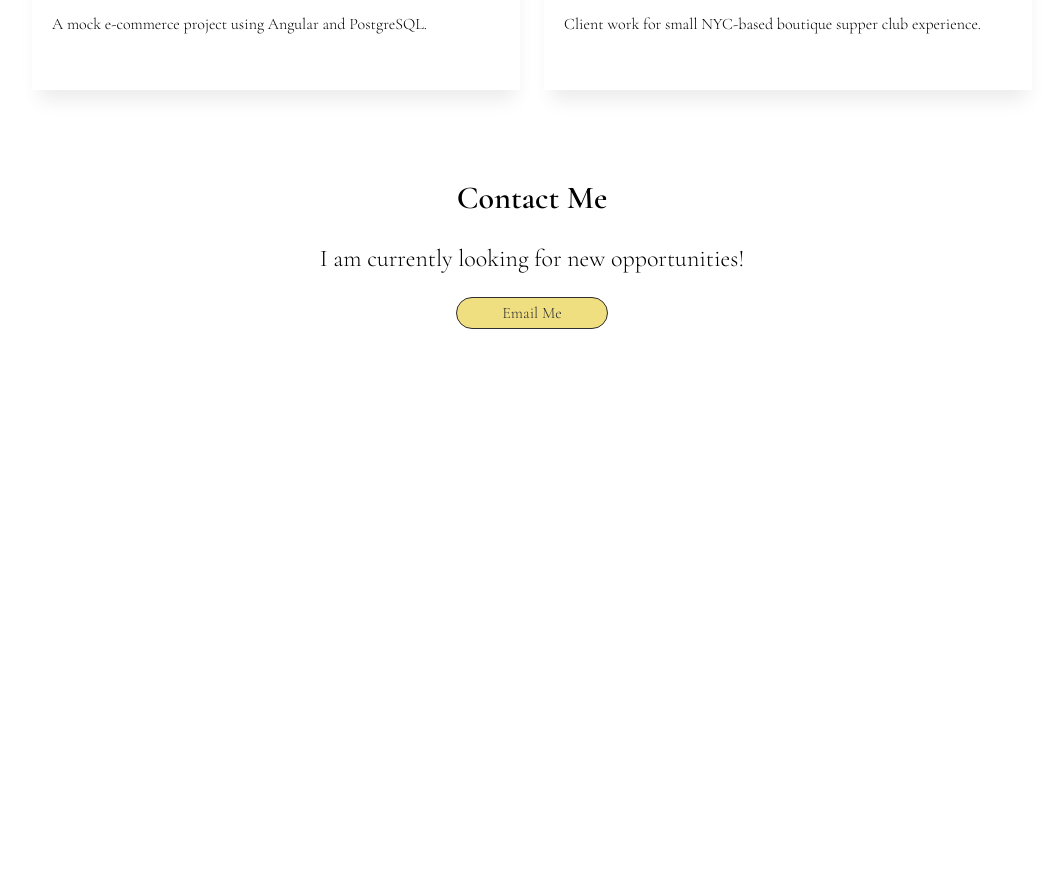
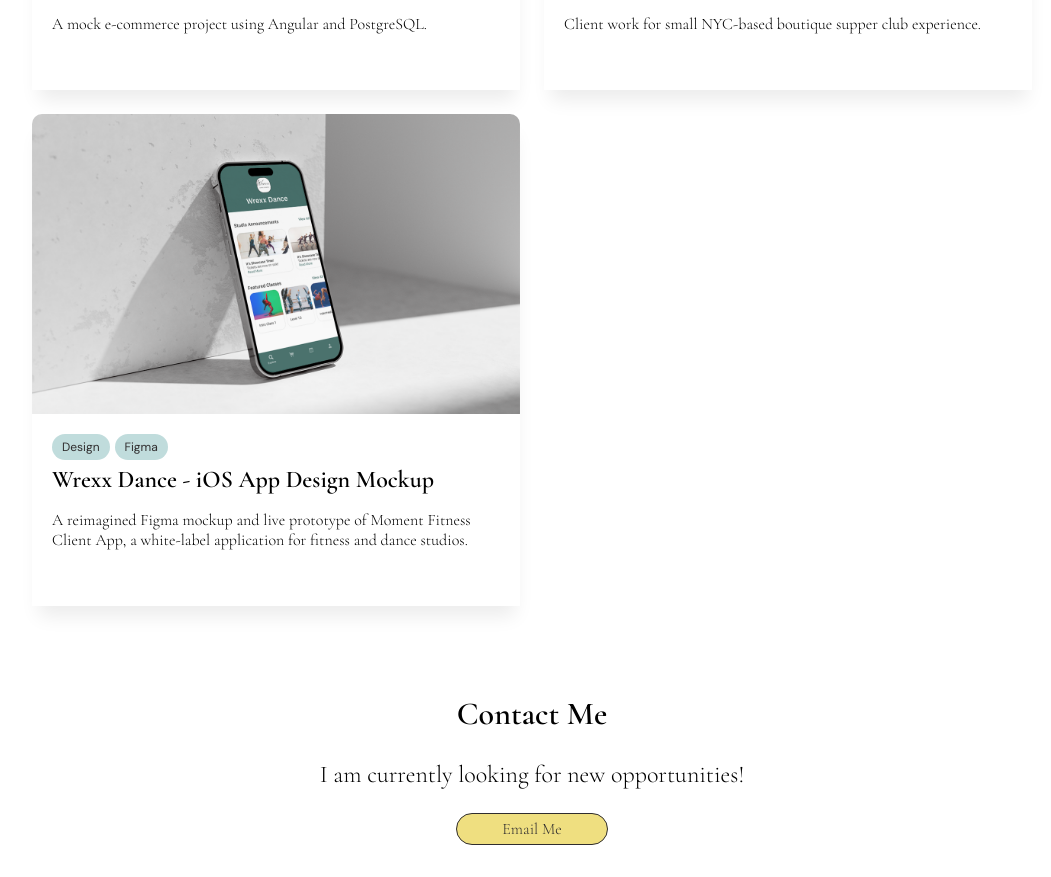
Before and after one commit to gcho91/riacho-portfolio-next, a Next.js app: page / in a window 1280 px wide. Shown: the part 1873-2750 px from the top of the page, without its empty margins (108-1159 px from the left). Before the commit the page ends 2234 px from the top, so only its background shows below. Built offline with nearby package versions, Linux system fonts and the light colour scheme.

Commit message:
Add Figma mock file

```diff
--- a/pages/work.tsx
+++ b/pages/work.tsx
@@ -4,6 +4,7 @@
 import workStyles from "../styles/workStyles.module.css"
 import gmarketMock from "../public/gmarket-mock.png"
 import lynnsMock from "../public/lynns-mock.png"
+import wrexxmock from "../public/wrexx-mockup-s.png"
 import Card from '@/components/Card'
 import { } from "@/utils/fonts"
 
@@ -16,7 +17,7 @@
     link?: string;
 }
 
-type Tags = "React" | "React-Native" | "HTML/CSS" | "TypeScript" | "WordPress" | "Squarespace" | "Angular" | "PostgreSQL"
+type Tags = "React" | "React-Native" | "HTML/CSS" | "TypeScript" | "WordPress" | "Squarespace" | "Angular" | "PostgreSQL" | "Design" | "Figma"
 
 const portfolioItems: PortfolioItem[] = [
     {
@@ -46,7 +47,15 @@
         desc: "Client work for small NYC-based boutique supper club experience.",
         tags: ["HTML/CSS", "WordPress"],
         link: "https://lynnsnycsupperclub.com/"
-    }
+    },
+    {
+        imageUrl: wrexxmock,
+        title: "Wrexx Dance - iOS App Design Mockup",
+        desc: "A reimagined Figma mockup and live prototype of Moment Fitness Client App, a white-label application for fitness and dance studios. ",
+        tags: ["Design", "Figma"],
+        link: "https://lynnsnycsupperclub.com/"
+    },
+
 ]
 export default function Portfolio() {
     return <div id="work">
```
Also changed, not shown: public/wrexx-mockup-s.png (added).
